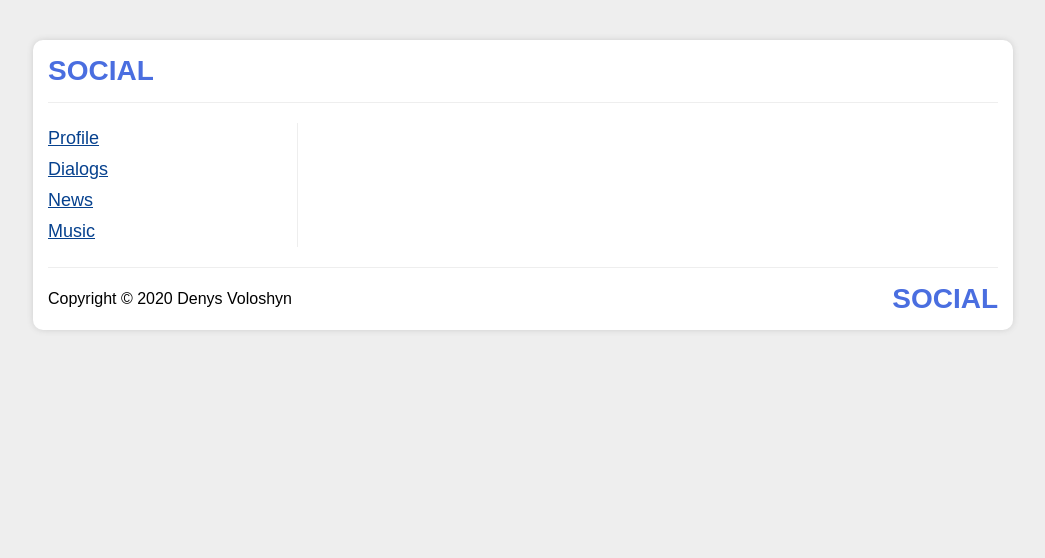
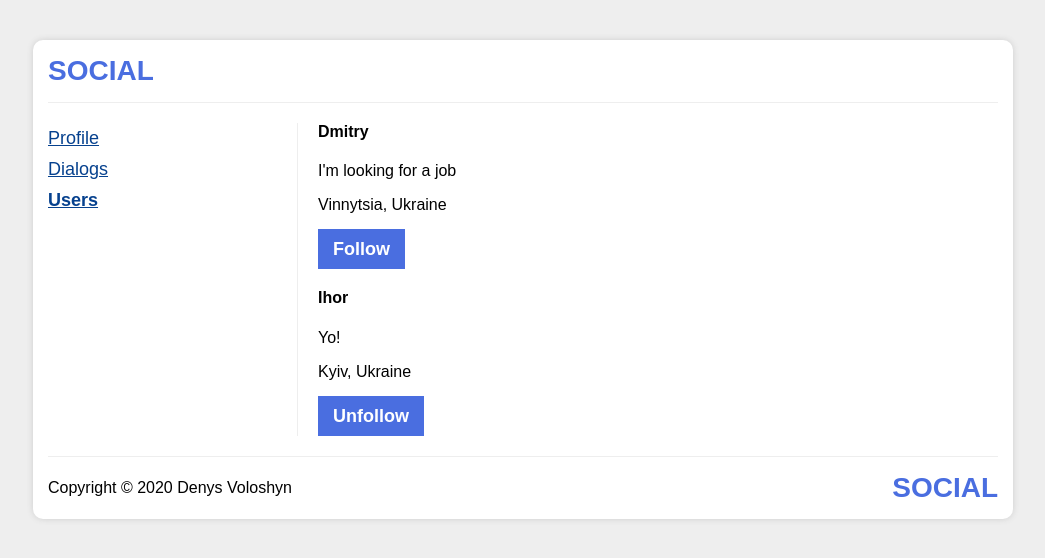
Before and after one commit to voloshyn-denys/react-redux-social, a React (Create React App) app: page /users in a window 1280 px wide. Shown: the top 558 px of the page, without its empty margins (117-1162 px from the left). Built offline with nearby package versions, Linux system fonts and the light colour scheme.

Commit message:
Add users page

```diff
--- a/src/App.js
+++ b/src/App.js
@@ -6,6 +6,7 @@ import Sidebar from './components/Sidebar/Sidebar';
 import Profile from './components/Profile/Profile';
 import { BrowserRouter, Route, Redirect } from 'react-router-dom';
 import DialogsContainer from './components/Dialogs/DialogsContainer';
+import UsersContainer from './components/Users/UsersContainer';
 
 const App = () => {
   return (
@@ -19,6 +20,7 @@ const App = () => {
           </Route>
           <Route path="/dialogs" render={() => <DialogsContainer /> } />
           <Route path="/profile" render={() => <Profile /> } />
+          <Route path="/users" render={() => <UsersContainer /> } />
         </main>
         <Footer />
       </div>
--- a/src/components/Sidebar/Sidebar.jsx
+++ b/src/components/Sidebar/Sidebar.jsx
@@ -13,10 +13,7 @@ const Sidebar = () => {
           <NavLink className={s.link} activeClassName={s.active} to="/dialogs">Dialogs</NavLink>
         </li>
         <li className={s.item}>
-          <NavLink className={s.link} activeClassName={s.active} to="/news">News</NavLink>
-        </li>
-        <li className={s.item}>
-          <NavLink className={s.link} activeClassName={s.active} to="/music">Music</NavLink>
+          <NavLink className={s.link} activeClassName={s.active} to="/users">Users</NavLink>
         </li>
       </ul>
     </aside>
--- /dev/null
+++ b/src/components/Users/Users.jsx
@@ -0,0 +1,31 @@
+import React from 'react';
+import s from './Users.module.sass';
+
+const Users = ({users, toggleFollowStatus}) => {
+    const usersElements = users.map(user => {
+        const { id, name, description, followed, location } = user;
+        const followText = followed ? "Unfollow" : "Follow";
+
+        return (<div className={s.user_card} key={ id }>
+            <h4>{ name }</h4>
+            <p>{ description }</p>
+            <div>
+                { location.city }, { location.country }
+            </div>
+            <button
+                className="button"
+                onClick={() => { toggleFollowStatus(id) }}
+            >
+                { followText }
+            </button>
+        </div>)
+    });
+
+    return (
+        <div className={s.users}>
+            { usersElements }
+        </div>
+    )
+}
+
+export default Users;
--- /dev/null
+++ b/src/components/Users/Users.module.sass
@@ -0,0 +1,6 @@
+.user_card
+    &:not(:last-child)
+        margin-bottom: 20px
+
+    button
+        margin-top: 15px
--- /dev/null
+++ b/src/components/Users/UsersContainer.jsx
@@ -0,0 +1,22 @@
+import { connect } from "react-redux";
+import { followUserCreator } from "../../redux/usersReducer";
+import Users from "./Users";
+
+const mapStateToProps = (state) => {
+    return ({
+        users: state.usersPage.users
+    })
+}
+
+const mapDispatchToProps = (dispatch) => {
+    return ({
+        toggleFollowStatus: (userId) => {
+            dispatch(followUserCreator(userId));
+        }
+    })
+
+}
+
+const UsersContainer = connect(mapStateToProps, mapDispatchToProps)(Users);
+
+export default UsersContainer;
--- a/src/redux/store.js
+++ b/src/redux/store.js
@@ -1,10 +1,12 @@
 import { combineReducers, createStore } from "redux";
 import dialogsReducer from "./dialogsReducer";
 import profileReducer from "./profileReducer";
+import usersReducers from "./usersReducer";
 
 const reducers = combineReducers({
   profilePage: profileReducer,
-  dialogsPage: dialogsReducer
+  dialogsPage: dialogsReducer,
+  usersPage: usersReducers
 })
 
 const store = createStore(reducers);
--- /dev/null
+++ b/src/redux/usersReducer.js
@@ -0,0 +1,50 @@
+const TOGGLE_FOLLOW_USER = 'TOGGLE_FOLLOW_USER';
+
+const initialState = {
+    users: [
+        {
+            id: 1,
+            name: "Dmitry",
+            description: "I'm looking for a job",
+            location: {
+                country: "Ukraine",
+                city: "Vinnytsia",
+            },
+            followed: false
+        },
+        {
+            id: 2,
+            name: "Ihor",
+            description: "Yo!",
+
+            location: {
+                country: "Ukraine",
+                city: "Kyiv",
+            },
+            followed: true
+        }
+    ]
+}
+
+const usersReducers = (state = initialState, action) => {
+    switch (action.type) {
+        case TOGGLE_FOLLOW_USER:
+            return {
+                ...state,
+                users: state.users.map(user => {
+                    if (user.id === action.userId) {
+                        return {...user, followed: !user.followed}
+                    }
+                    return user;
+                })
+            };
+        default:
+            return state;
+    }
+}
+
+export const followUserCreator = (userId) => {
+    return { type: TOGGLE_FOLLOW_USER, userId }
+}
+
+export default usersReducers;
```
